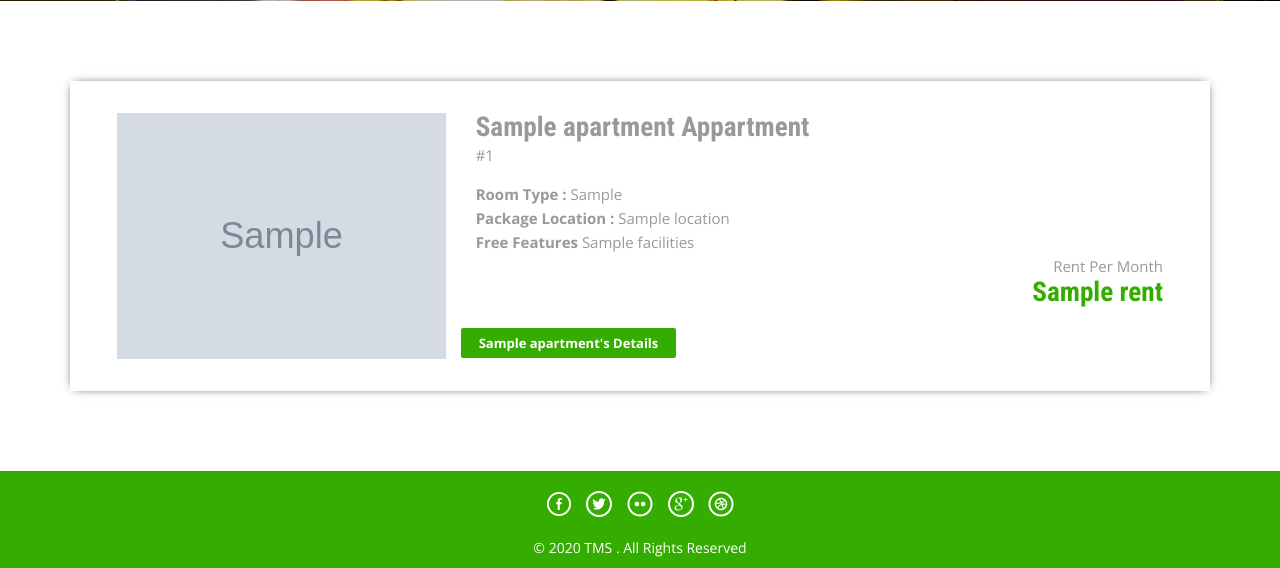
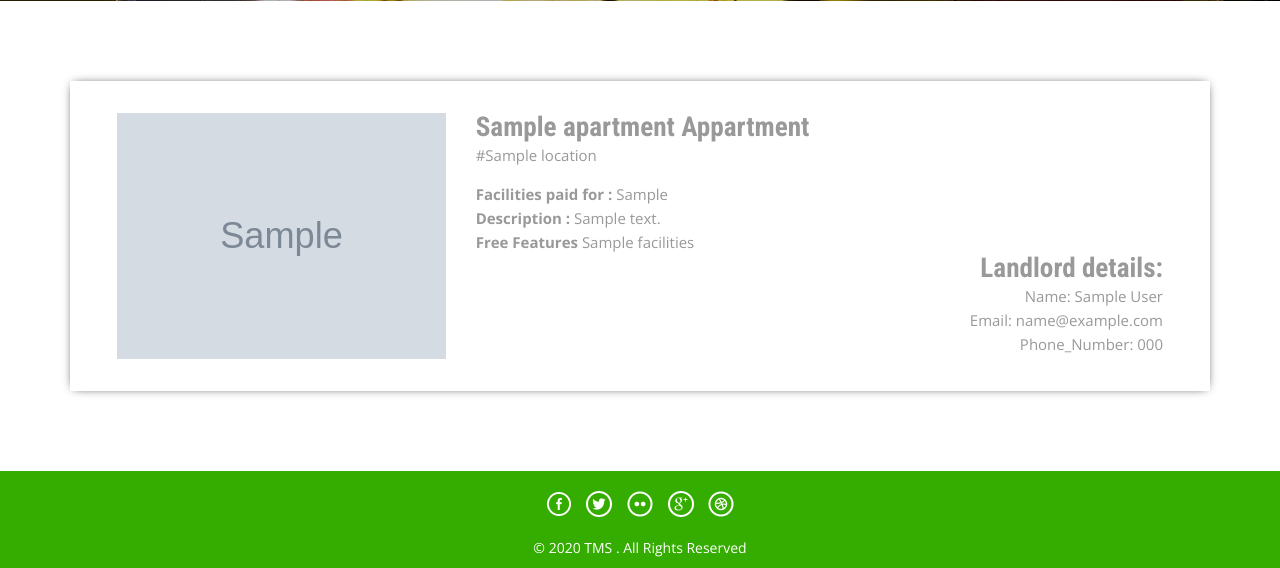
Before and after one commit to indieka900/rental-booking, a Django app: template rental_app/templates/app/apartment.html in a window 1280 px wide. Shown: the part 529-1097 px from the top of the page. Run offline with Django 3.2, Linux system fonts and the light colour scheme; the template is opened without the code that fills it: most values are stand-ins (such as "Sample title", 1, 10 or a date in 2020); grey boxes marked "Sample" are stand-in pictures; some libraries are stand-ins or nearby versions.

Commit message:
view apartment

```diff
--- a/rental_app/templates/app/apartment.html
+++ b/rental_app/templates/app/apartment.html
@@ -10,17 +10,18 @@
                         </div>
                         <div class="col-md-8 selectroom_right wow fadeInRight animated" data-wow-delay=".5s">
                             <h2>{{apartment.apartment_name}} Appartment</h2>
-                            <p class="dow">#{{room.room_number}}</p>
-                            <p><b>Room Type :</b> {{room.room_type}}</p>
-                            <p><b>Package Location :</b> {{room.apartment.location}}</p>
-                            <p><b>Free Features</b> {{room.apartment.facilities}}</p>
+                            <p class="dow">#{{apartment.location}}</p>
+                            <p><b>Facilities paid for :</b> {{apartment.paid_for}}</p>
+                            <p><b>Description :</b> {{apartment.description}}</p>
+                            <p><b>Free Features</b> {{apartment.facilities}}</p>
                             <div class="clearfix"></div>
                             <div class="grand">
-                                <p>Rent Per Month</p>
-                                <h3>{{room.rent}}</h3>
+                                <h2>Landlord details: </h2>
+                                <p>Name: {{apartment.landlord.user.full_name}}</p>
+                                <p>Email: {{apartment.landlord.user.email}}</p>
+                                <p>Phone_Number: {{apartment.landlord.user.phone}}</p>
                             </div>
                         </div>
-                        <a href="{% url 'rentals:apartment' room.apartment.id %}" class="view">{{room.apartment.apartment_name}}'s Details</a>
                         <div class="clearfix"></div>
                     </div>
                 </form>
--- a/rental_app/views.py
+++ b/rental_app/views.py
@@ -1,10 +1,15 @@
 from django.shortcuts import render
 from rental_app.models import Rooms, Apartments
+from django.contrib.auth.decorators import login_required
+from accounts.decorators import landlord_required, tenant_required
+from django.contrib.auth.decorators import permission_required
 
+@landlord_required
 def viewRoom(request, id):
     room = Rooms.objects.get(id=id)
     return render(request, 'app/detail_page.html',{'room':room})
 
+# @permission_required('user.is_active',login_url='/')
 def viewRooms(request):
     rooms = Rooms.objects.filter(booked=False)
     return render(request, 'app/rooms.html', {'rooms': rooms})
```
Also changed, not shown: accounts/decorators.py (added, +46 -0 lines), media/Rooms/room4_zTe5Cqd.jpeg (added).
